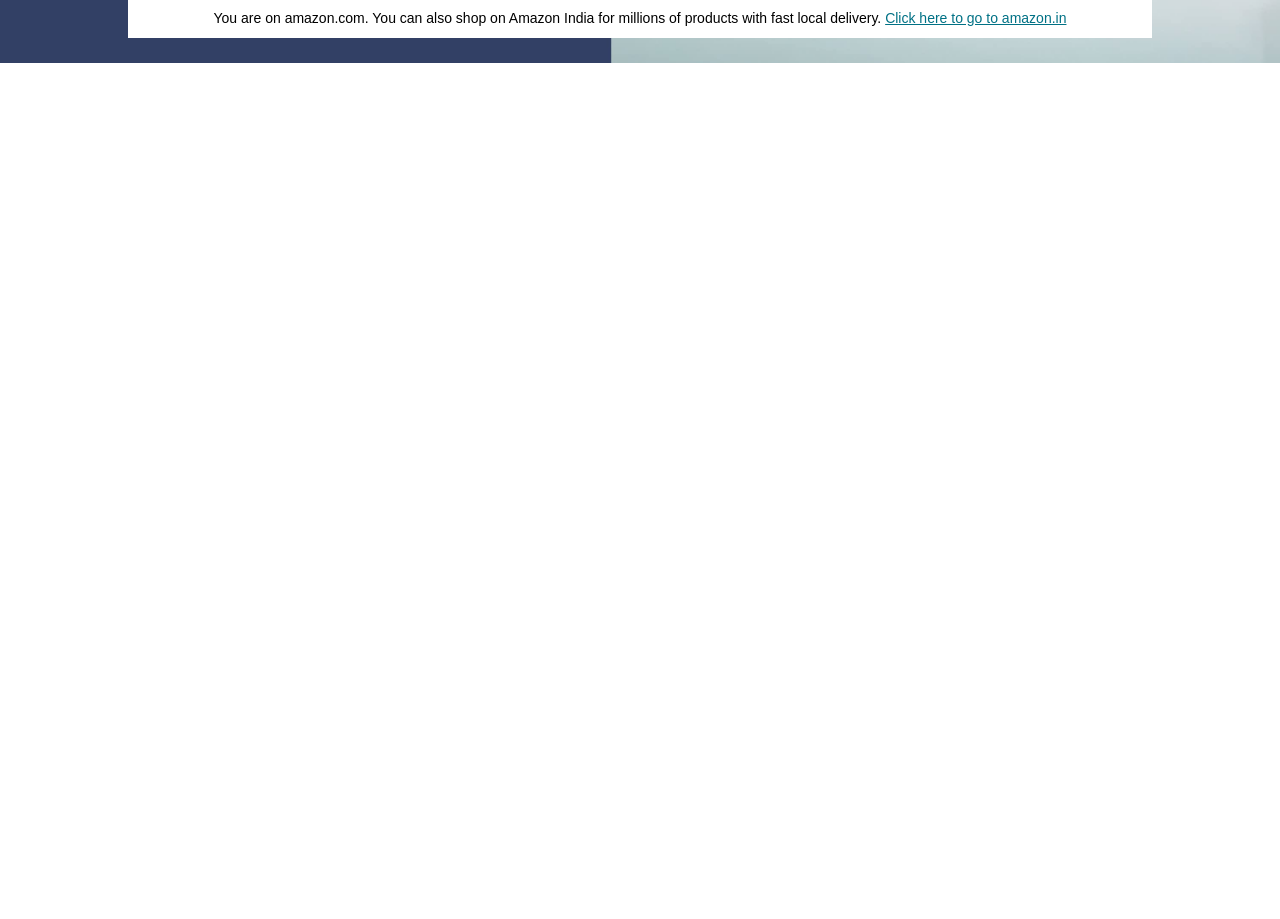
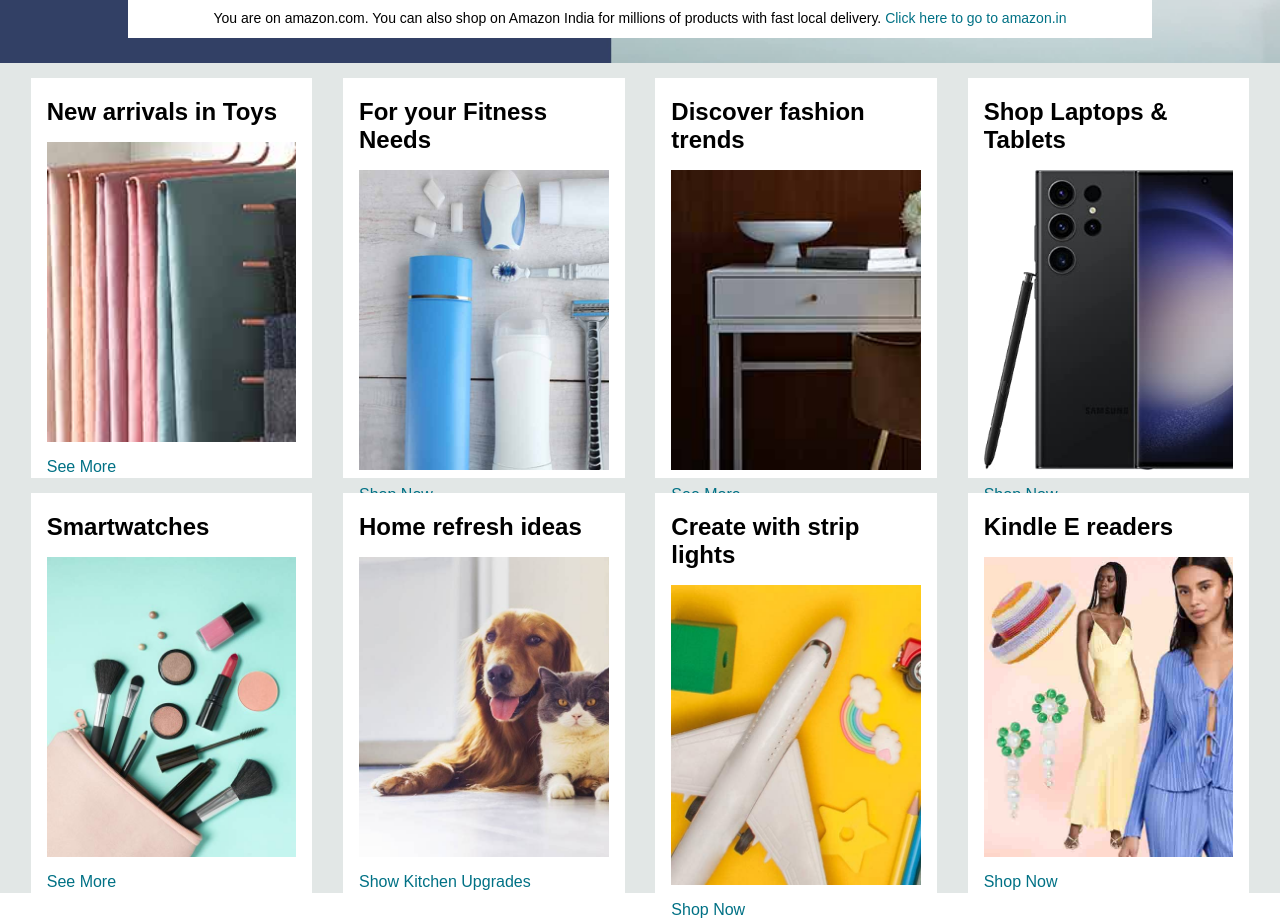
Before and after one commit to aman-vr/amazon-clone, a plain HTML site: page index.html in a window 1280 px wide. Shown: the part 387-1306 px from the top of the page. Before the commit the page ends 800 px from the top, so only its background shows below. Drawn offline with Linux system fonts and the light colour scheme.

Commit message:
Shop Content Cards Added

```diff
--- a/index.html
+++ b/index.html
@@ -72,12 +72,77 @@
             </div>
         </div>
     </header>
+
     <div class="hero-section">
         <div class="hero-msg">
             <p>You are on amazon.com. You can also shop on Amazon India for millions of products with fast local
                 delivery. <a href="#"> Click here to go to amazon.in</a></p>
         </div>
     </div>
+
+    <div class="shop-section">
+        <div class="box">
+            <div class="box-content">
+                <h2> New arrivals in Toys </h2>
+                <div class="box-img" id="img-box1"></div>
+                <a href="#"> See More </a>
+            </div>
+        </div>
+        <div class="box">
+            <div class="box-content">
+                <h2> For your Fitness Needs </h2>
+                <div class="box-img" id="img-box2"></div>
+                <a href="#"> Shop Now </a>
+            </div>
+        </div>
+        <div class="box">
+            <div class="box-content">
+                <h2> Discover fashion trends </h2>
+                <div class="box-img" id="img-box3"></div>
+                <a href="#"> See More </a>
+            </div>
+        </div>
+        <div class="box">
+            <div class="box-content">
+                <h2> Shop Laptops & Tablets </h2>
+                <div class="box-img" id="img-box4"></div>
+                <a href="#"> Shop Now </a>
+            </div>
+        </div>
+
+        <div class="box">
+            <div class="box-content">
+                <h2>Smartwatches </h2>
+                <div class="box-img" id="img-box5"></div>
+                <a href="#"> See More </a>
+            </div>
+        </div>
+        <div class="box">
+            <div class="box-content">
+                <h2> Home refresh ideas </h2>
+                <div class="box-img" id="img-box6"></div>
+                <a href="#"> Show Kitchen Upgrades </a>
+            </div>
+        </div>
+        <div class="box">
+            <div class="box-content">
+                <h2> Create with strip lights </h2>
+                <div class="box-img" id="img-box7"></div>
+                <a href="#"> Shop Now </a>
+            </div>
+        </div>
+        <div class="box">
+            <div class="box-content">
+                <h2> Kindle E readers </h2>
+                <div class="box-img" id="img-box8"></div>
+                <a href="#"> Shop Now </a>
+            </div>
+        </div>
+    </div>
+
+    <footer>
+
+    </footer>
 </body>
 
 </html>
--- a/style.css
+++ b/style.css
@@ -170,6 +170,76 @@
   margin-bottom: 25px;
 }
 
-.hero-msg a {
+.hero-msg a,
+.box a {
   color: #007185;
+  text-decoration: none;
 }
+
+.hero-msg a:hover {
+  text-decoration: underline;
+}
+
+.box a:hover {
+  color: orange;
+}
+
+.shop-section {
+  display: flex;
+  justify-content: space-evenly;
+  background-color: #e2e7e6;
+  flex-wrap: wrap;
+}
+
+.box {
+  height: 400px;
+  width: 22%;
+  background-color: white;
+  margin-top: 15px;
+  padding: 20px 0px 15px;
+}
+
+.box-content {
+  margin-right: 1rem;
+  margin-left: 1rem;
+}
+
+.box-img {
+  height: 300px;
+  margin-top: 1rem;
+  margin-bottom: 1rem;
+  background-size: cover;
+}
+
+#img-box1 {
+  background-image: url("/images/box1_image.jpg");
+}
+
+#img-box2 {
+  background-image: url("/images/box2_image.jpg");
+}
+
+#img-box3 {
+  background-image: url("/images/box3_image.jpg");
+}
+
+#img-box4 {
+  background-image: url("/images/box4_image.jpg");
+}
+
+#img-box5 {
+  background-image: url("/images/box5_image.jpg");
+}
+
+#img-box6 {
+  background-image: url("/images/box6_image.jpg");
+}
+
+#img-box7 {
+  background-image: url("/images/box7_image.jpg");
+  background-size: cover;
+}
+
+#img-box8 {
+  background-image: url("/images/box8_image.jpg");
+}
```
